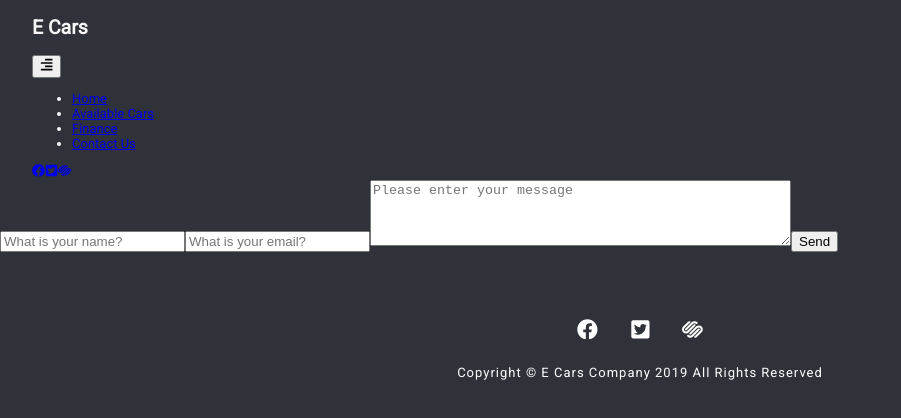
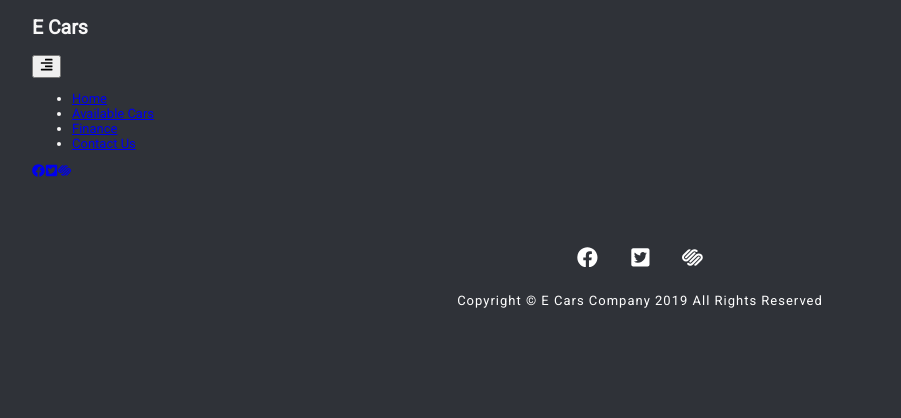
Before and after one commit to tzs34/gatsbyTraining, a Gatsby site: page /finance in a window 1280 px wide. Shown: the whole page, without its empty margins (0-901 px from the left). Built offline with nearby package versions, Linux system fonts and the light colour scheme; Gatsby itself is replaced by a stand-in of ours.

Commit message:
Remove form

```diff
--- a/src/pages/finance.js
+++ b/src/pages/finance.js
@@ -4,31 +4,6 @@ import GlobalStyle from '../components/styled/global-style'
 export default () => (
   <>
     <GlobalStyle />
-    <Layout>
-      <form>
-        <input
-          name="name"
-          placeholder="What is your name?"
-          class="name"
-          required
-        />
-        <input
-          name="emailaddress"
-          placeholder="What is your email?"
-          class="email"
-          type="email"
-          required
-        />
-        <textarea
-          rows="4"
-          cols="50"
-          name="subject"
-          placeholder="Please enter your message"
-          class="message"
-          required
-        ></textarea>
-        <input name="submit" class="btn" type="submit" value="Send" />
-      </form>
-    </Layout>
+    <Layout></Layout>
   </>
 )
```
